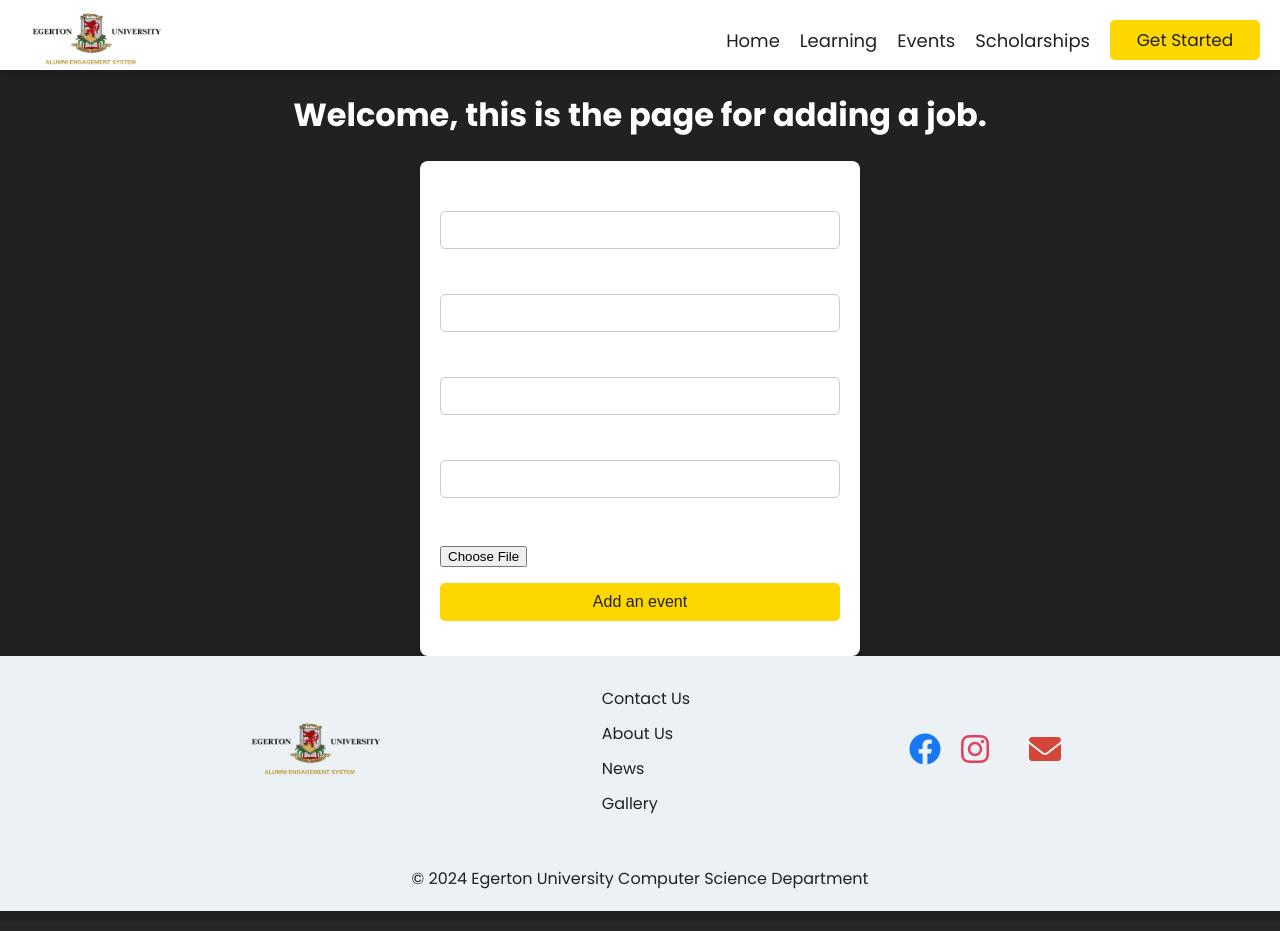
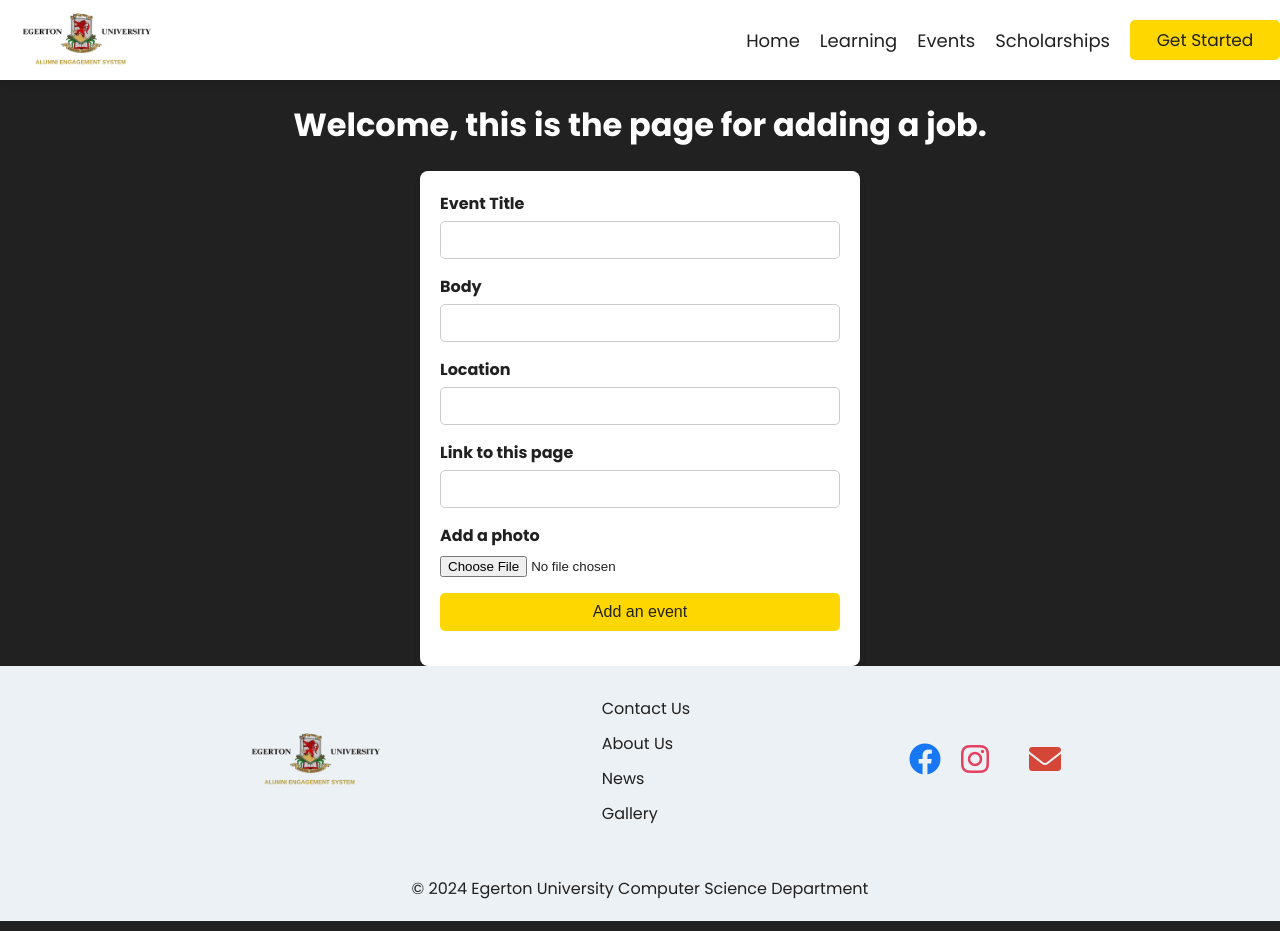
Before and after one commit to Hillcrest01/alumni_prototype, a Flask app: page /add_event in a window 1280 px wide. Run offline with Flask 3, Linux system fonts and the light colour scheme; some libraries are stand-ins or nearby versions.

Commit message:
add: additional styles to ensure responsiveness

```diff
--- a/website/static/src/input.css
+++ b/website/static/src/input.css
@@ -23,30 +23,29 @@
 }
 
 
-/* Navbar */
+.addition-pages{
+    color: #212121;
+}
+
 nav {
     background-color: #ffffff;
     color: #212121;
     height: 60px;
     width: 100%;
-    padding-top: 10px;
-    overflow-x: hidden;
+    padding: 10px 20px;
     display: flex;
     justify-content: space-between;
     align-items: center;
-    position: sticky; /* Makes the navbar sticky */
-    top: 0; /* Sticks the navbar at the top */
-    z-index: 1000; /* Ensures it stays above other elements */
-    box-shadow: 0px 4px 6px rgba(0, 0, 0, 0.1); /* Optional shadow for better visibility */
-}
-
-/* Logo */
+    position: sticky;
+    top: 0;
+    z-index: 1000;
+    box-shadow: 0px 4px 6px rgba(0, 0, 0, 0.1);
+}
+
 .logo {
     height: 60px;
-    margin-left: 30px;
-}
-
-/* Navbar List */
+}
+
 .nav-links {
     display: flex;
     gap: 20px;
--- a/website/templates/base.html
+++ b/website/templates/base.html
@@ -1,12 +1,21 @@
 <!DOCTYPE html>
 <html lang="en">
   <head>
-    <meta charset="UTF-8">
-    <meta name="viewport" content="width=device-width, initial-scale=1.0">
-    <link rel="stylesheet" href="{{url_for('static',filename='src/input.css')}}">
-    <link rel="icon" href="{{url_for('static' , filename='images/logo_to_use.png')}}">
-    <link href="https://fonts.googleapis.com/css2?family=Poppins:wght@400;500;600;700&display=swap" rel="stylesheet">
-    <title>Alumni | {% block title %} {% endblock title %} </title>
+    <meta charset="UTF-8" />
+    <meta name="viewport" content="width=device-width, initial-scale=1.0" />
+    <link
+      rel="stylesheet"
+      href="{{url_for('static',filename='src/input.css')}}"
+    />
+    <link
+      rel="icon"
+      href="{{url_for('static' , filename='images/logo_to_use.png')}}"
+    />
+    <link
+      href="https://fonts.googleapis.com/css2?family=Poppins:wght@400;500;600;700&display=swap"
+      rel="stylesheet"
+    />
+    <title>Alumni | {% block title %} {% endblock title %}</title>
   </head>
   <body class="text-center font-bold">
       <!-- <nav>
@@ -79,25 +117,40 @@
         <ul class="social-icons">
           <!-- Facebook -->
           <li>
-                    <a href="https://www.facebook.com" target="_blank" style="text-decoration: none; color: #1877F2;">
+            <a
+              href="https://www.facebook.com"
+              target="_blank"
+              style="text-decoration: none; color: #1877f2"
+            >
               <i class="fab fa-facebook fa-2x"></i>
             </a>
           </li>
           <!-- Instagram -->
           <li>
-                    <a href="https://www.instagram.com" target="_blank" style="text-decoration: none; color: #E4405F;">
+            <a
+              href="https://www.instagram.com"
+              target="_blank"
+              style="text-decoration: none; color: #e4405f"
+            >
               <i class="fab fa-instagram fa-2x"></i>
             </a>
           </li>
           <!-- X (Formerly Twitter) -->
           <li>
-                    <a href="https://twitter.com" target="_blank" style="text-decoration: none; color: #000;">
+            <a
+              href="https://twitter.com"
+              target="_blank"
+              style="text-decoration: none; color: #000"
+            >
               <i class="fab fa-x-twitter fa-2x"></i>
             </a>
           </li>
           <!-- Email -->
           <li>
-                    <a href="mailto:peterochieng008@gmail.com" style="text-decoration: none; color: #D44638;">
+            <a
+              href="mailto:peterochieng008@gmail.com"
+              style="text-decoration: none; color: #d44638"
+            >
               <i class="fas fa-envelope fa-2x"></i>
             </a>
           </li>
@@ -105,7 +158,10 @@
       </div>
 
       <!-- Include Font Awesome CSS -->
-        <link rel="stylesheet" href="https://cdnjs.cloudflare.com/ajax/libs/font-awesome/6.0.0-beta3/css/all.min.css">
+      <link
+        rel="stylesheet"
+        href="https://cdnjs.cloudflare.com/ajax/libs/font-awesome/6.0.0-beta3/css/all.min.css"
+      />
     </footer>
 
     <!-- Copyright Section -->
@@ -113,25 +169,39 @@
       &copy; 2024 Egerton University Computer Science Department
     </section>
 
-
-
     <script>
       // Example: Automatically fade out flash messages after 5 seconds
       setTimeout(() => {
-            const flashMessages = document.querySelectorAll('.flash-messages .flash');
-            flashMessages.forEach(flash => {
-                flash.style.transition = 'opacity 1s ease';
-                flash.style.opacity = '0';
+        const flashMessages = document.querySelectorAll(
+          ".flash-messages .flash"
+        );
+        flashMessages.forEach((flash) => {
+          flash.style.transition = "opacity 1s ease";
+          flash.style.opacity = "0";
           setTimeout(() => flash.remove(), 5000); // Remove after fade-out
         });
       }, 5000); // 5-second delay
 
-        document.addEventListener('DOMContentLoaded', function () {
-    const hamburger = document.querySelector('.hamburger');
-    const navLinks = document.querySelector('.nav-links');
+      //     document.addEventListener('DOMContentLoaded', function () {
+      //     const hamburger = document.querySelector('.hamburger');
+      //     const navLinks = document.querySelector('.nav-links');
 
-    hamburger.addEventListener('click', function () {
-        navLinks.classList.toggle('active');
+      //     hamburger.addEventListener('click', function () {
+      //         navLinks.classList.toggle('active');
+      //     });
+      // });
+
+      document.addEventListener("DOMContentLoaded", function () {
+        const hamburger = document.querySelector(".hamburger");
+        const navLinks = document.querySelector(".nav-links");
+
+        hamburger.addEventListener("click", function () {
+          navLinks.classList.toggle("active");
+
+          // Toggle the aria-expanded attribute for accessibility
+          const isActive = navLinks.classList.contains("active");
+          hamburger.setAttribute("aria-expanded", isActive);
+
         });
       });
     </script>
```
Also changed, not shown: other parts of website/static/src/input.css (+14 -31 lines), other parts of website/templates/base.html (+45 -16 lines). Lines whose indentation alone changed are shown as unchanged.
